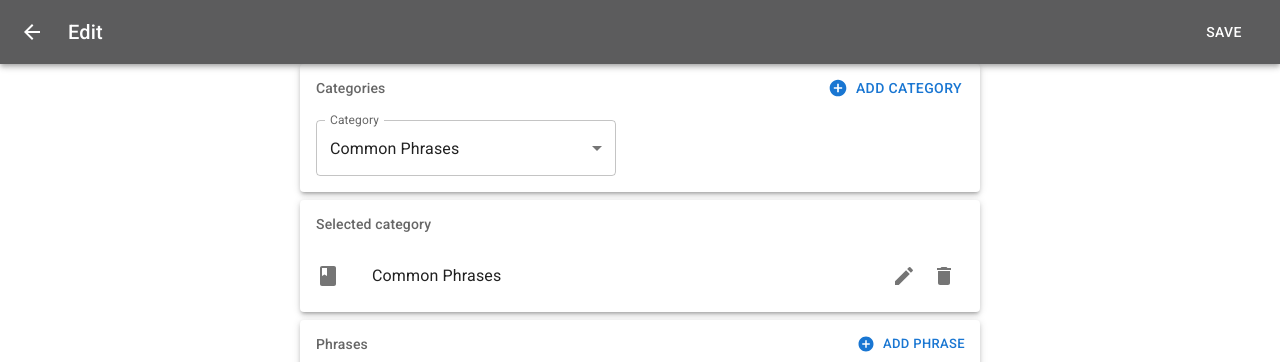
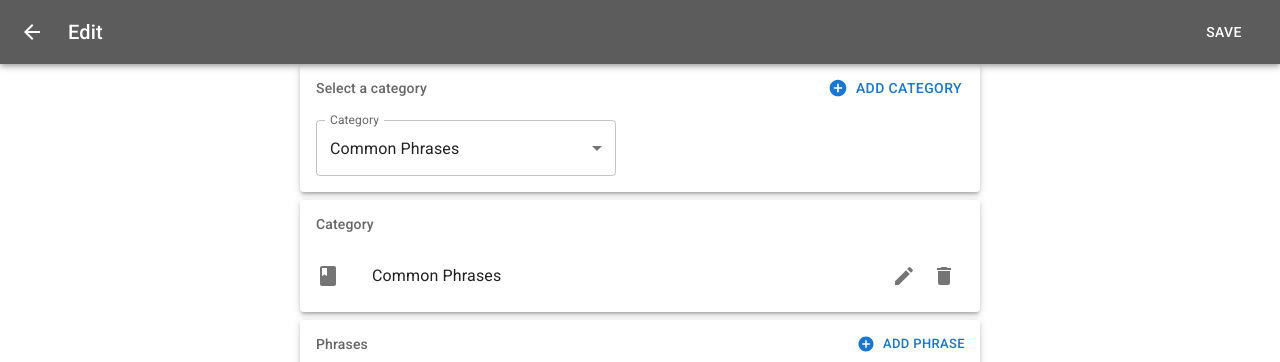
Before and after one commit to RodriSanchez1/cboard-phrase, a React (Vite) app: page /edit in a window 1280 px wide. Shown: the top 362 px of the page. Built offline with nearby package versions, Linux system fonts and the light colour scheme.

Commit message:
Fix: Edit section names

```diff
--- a/src/features/edit/Edit.jsx
+++ b/src/features/edit/Edit.jsx
@@ -259,7 +259,7 @@ export default function Edit() {
         <List
           subheader={
             <div style={{ display: 'flex', justifyContent: 'space-between' }}>
-              <ListSubheader disableSticky>Categories</ListSubheader>
+              <ListSubheader disableSticky>Select a category</ListSubheader>
               <Button
                 //variant="outlined"
                 startIcon={<AddCircleIcon />}
@@ -295,11 +295,7 @@ export default function Edit() {
         </List>
       </Paper>
       <Paper elevation={3} sx={{ mt: 1 }}>
-        <List
-          subheader={
-            <ListSubheader disableSticky>Selected category</ListSubheader>
-          }
-        >
+        <List subheader={<ListSubheader disableSticky>Category</ListSubheader>}>
           <ListItem>
             <ListItemIcon>
               <ClassIcon />
```
